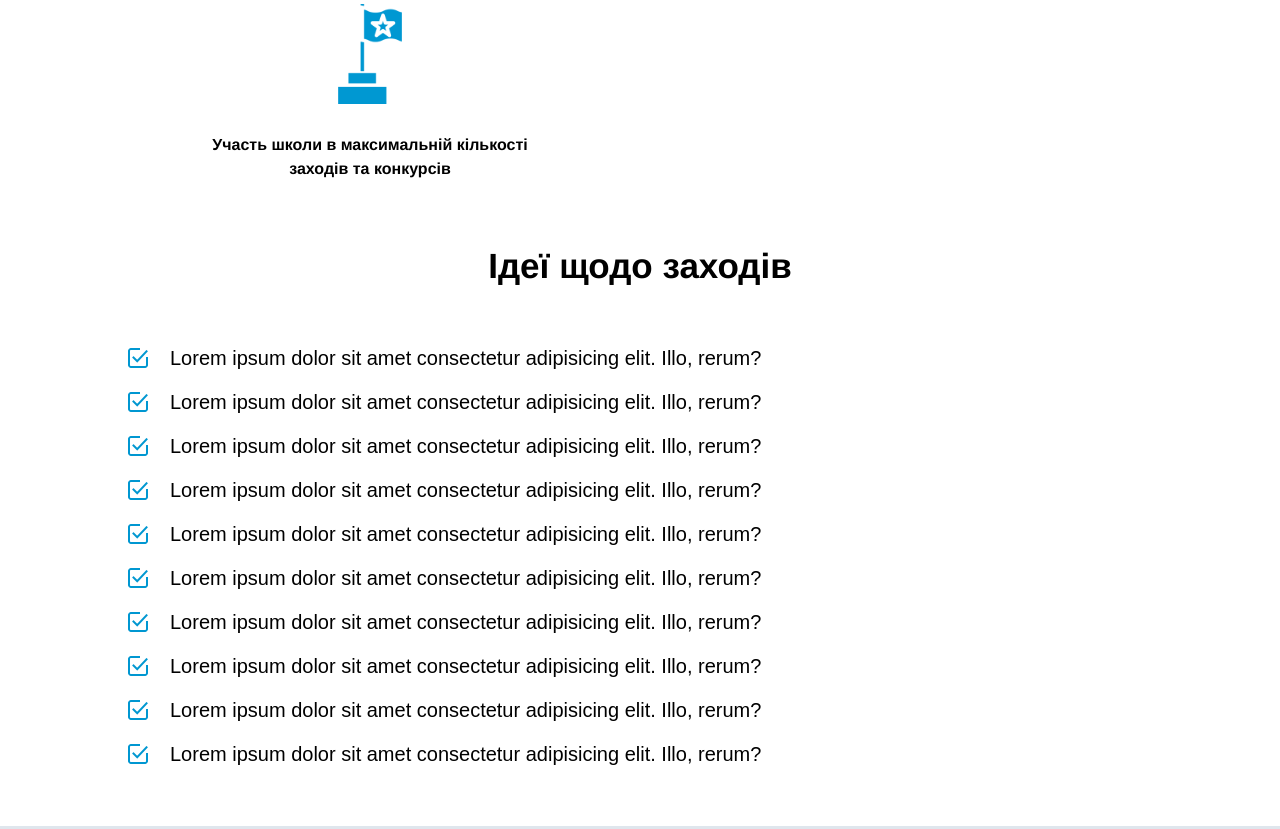
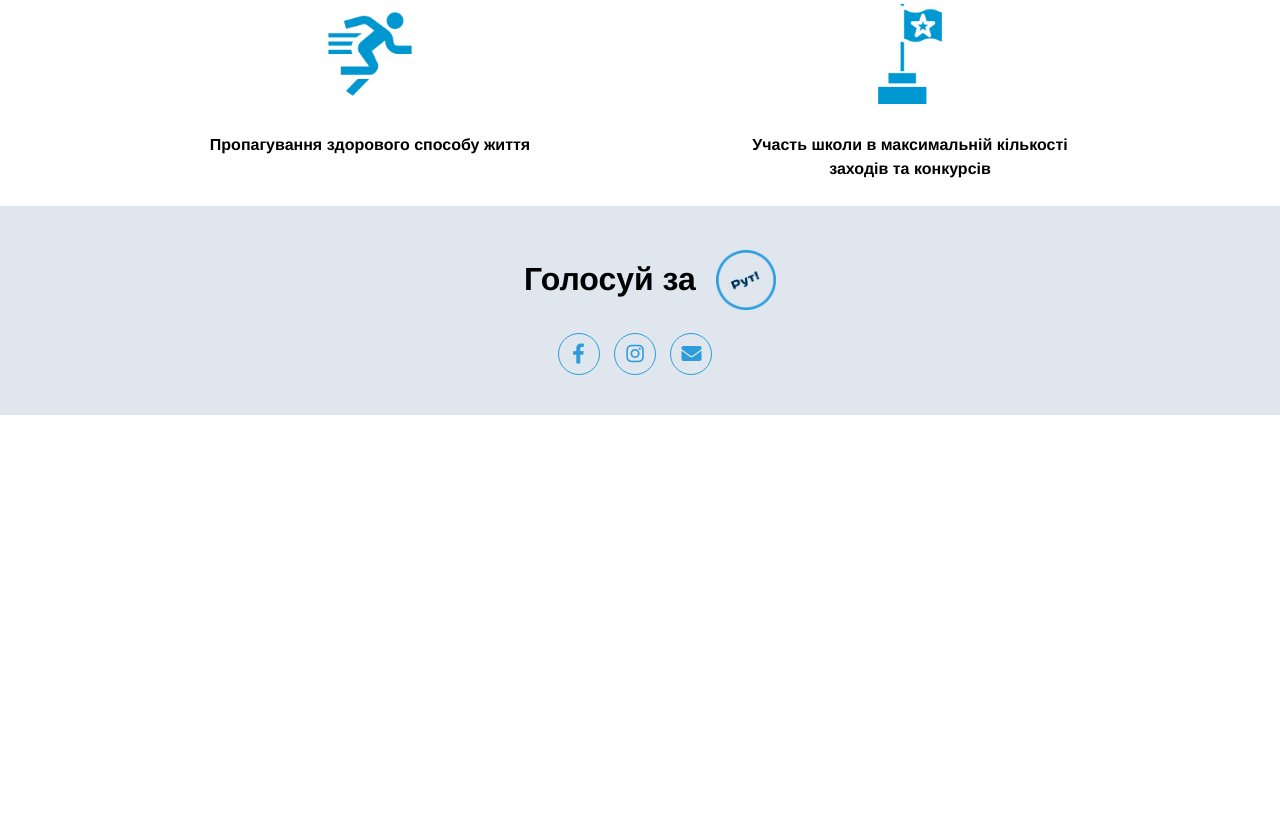
Before and after one commit to masterboda/masterboda-campaign, a plain HTML site: page index.html in a window 1280 px wide. Shown: the part 1369-2198 px from the top of the page. After the commit the page ends 1784 px from the top, so only its background shows below. Drawn offline with Linux system fonts and the light colour scheme; a web font is replaced by a local one.

Commit message:
Done for today

```diff
--- a/index.html
+++ b/index.html
@@ -76,6 +76,11 @@
 					<p class="item__text"></p>
 				</div>
 				<div class="item">
+					<div class="item__img"><img src="images/icons/sport.png" alt=""></div>
+					<h4 class="item__title">Пропагування здорового способу життя</h4>
+					<p class="item__text"></p>
+				</div>
+				<div class="item">
 					<div class="item__img"><img src="images/icons/flag.png" alt=""></div>
 					<h4 class="item__title">Участь школи в максимальній кількості заходів та конкурсів</h4>
 					<p class="item__text"></p>
@@ -84,23 +89,16 @@
 		</div>
 	</section>
 
-	<section class="projeсts">
+	<!-- <section class="projeсts">
 		<div class="wrapper">
-			<h2 class="section-title">Ідеї щодо заходів</h2>
+			<h2 class="section-title">Ідеї щодо заходів у найближчий час</h2>
 			<ul class="project-list">
-				<li>Lorem ipsum dolor sit amet consectetur adipisicing elit. Illo, rerum?</li>
-				<li>Lorem ipsum dolor sit amet consectetur adipisicing elit. Illo, rerum?</li>
-				<li>Lorem ipsum dolor sit amet consectetur adipisicing elit. Illo, rerum?</li>
-				<li>Lorem ipsum dolor sit amet consectetur adipisicing elit. Illo, rerum?</li>
-				<li>Lorem ipsum dolor sit amet consectetur adipisicing elit. Illo, rerum?</li>
-				<li>Lorem ipsum dolor sit amet consectetur adipisicing elit. Illo, rerum?</li>
-				<li>Lorem ipsum dolor sit amet consectetur adipisicing elit. Illo, rerum?</li>
-				<li>Lorem ipsum dolor sit amet consectetur adipisicing elit. Illo, rerum?</li>
-				<li>Lorem ipsum dolor sit amet consectetur adipisicing elit. Illo, rerum?</li>
-				<li>Lorem ipsum dolor sit amet consectetur adipisicing elit. Illo, rerum?</li>
+				<li>Інтелектуальні ігри, хрестики нулики, шахи</li>
+				<li>Спортивні квести</li>
+				<li></li>
 			</ul>
 		</div>
-	</section>
+	</section> -->
 
 	<footer class="footer">
 		<div class="wrapper">
```
Also changed, not shown: images/icons/sport.png (added).
